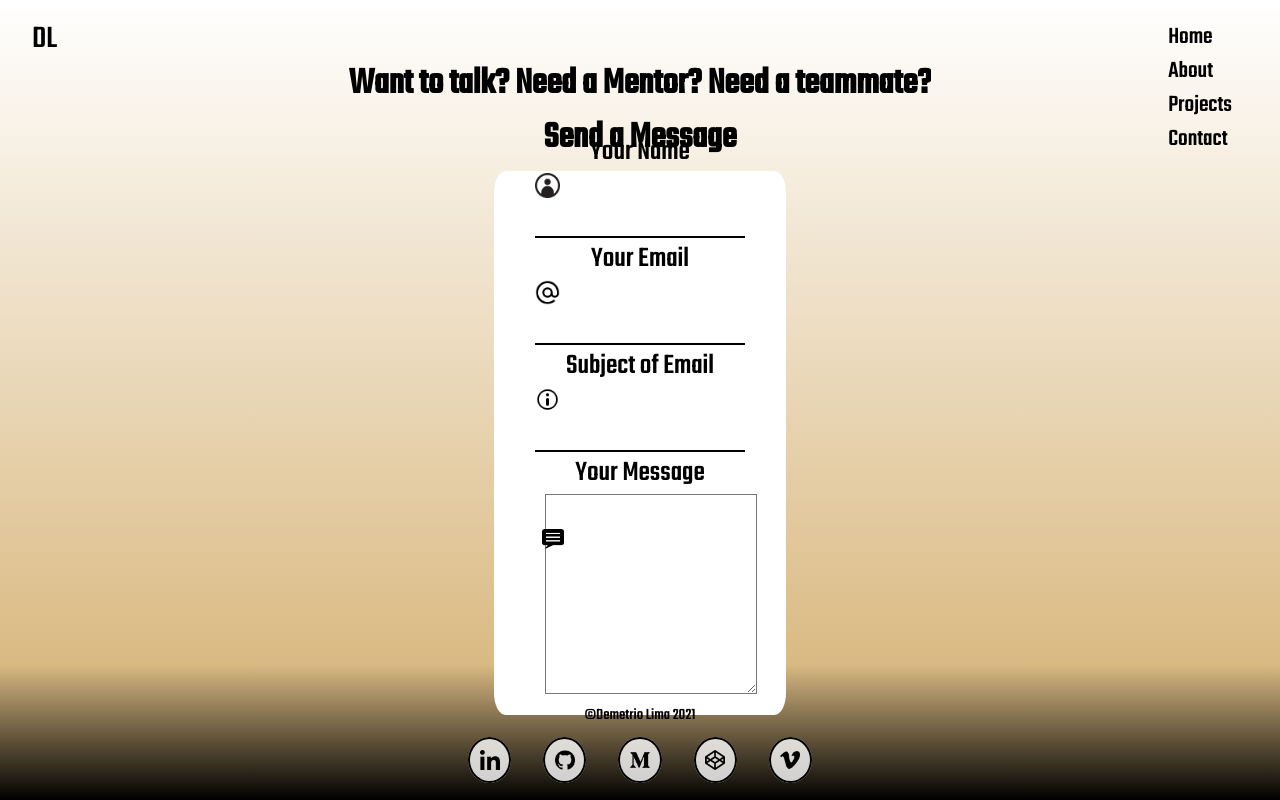
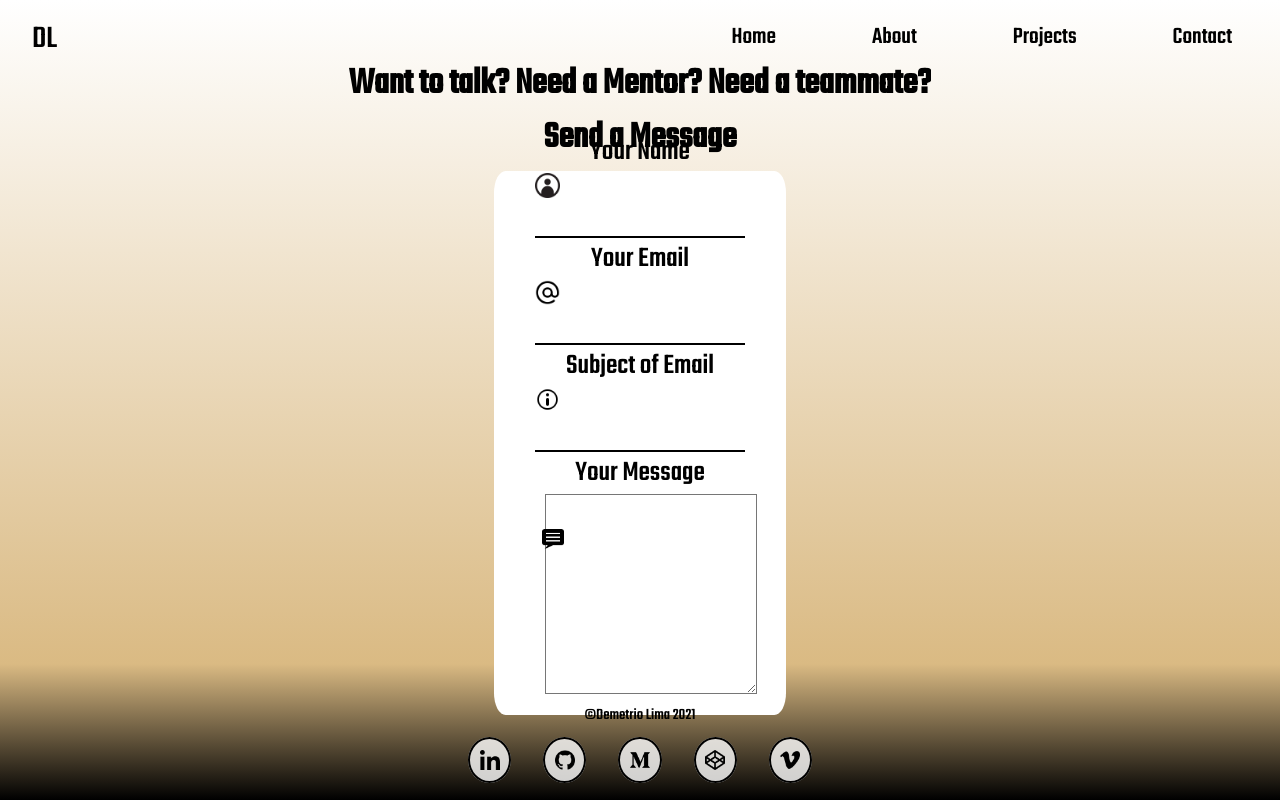
Before and after one commit to metrio/my-website, a React (Create React App) app: page /contact in a window 1280 px wide. Built offline with nearby package versions, Linux system fonts and the light colour scheme.

Commit message:
Rearranging NavBar

```diff
--- a/src/NavBarAndFooter_directory/Bars.css
+++ b/src/NavBarAndFooter_directory/Bars.css
@@ -15,7 +15,7 @@ nav {
 
   .nav-bar {
     margin-top: 1.25em;
-    /* display: inline-flex; */
+    display: inline-flex;
     list-style: none;
     text-decoration: none;
   }
```
